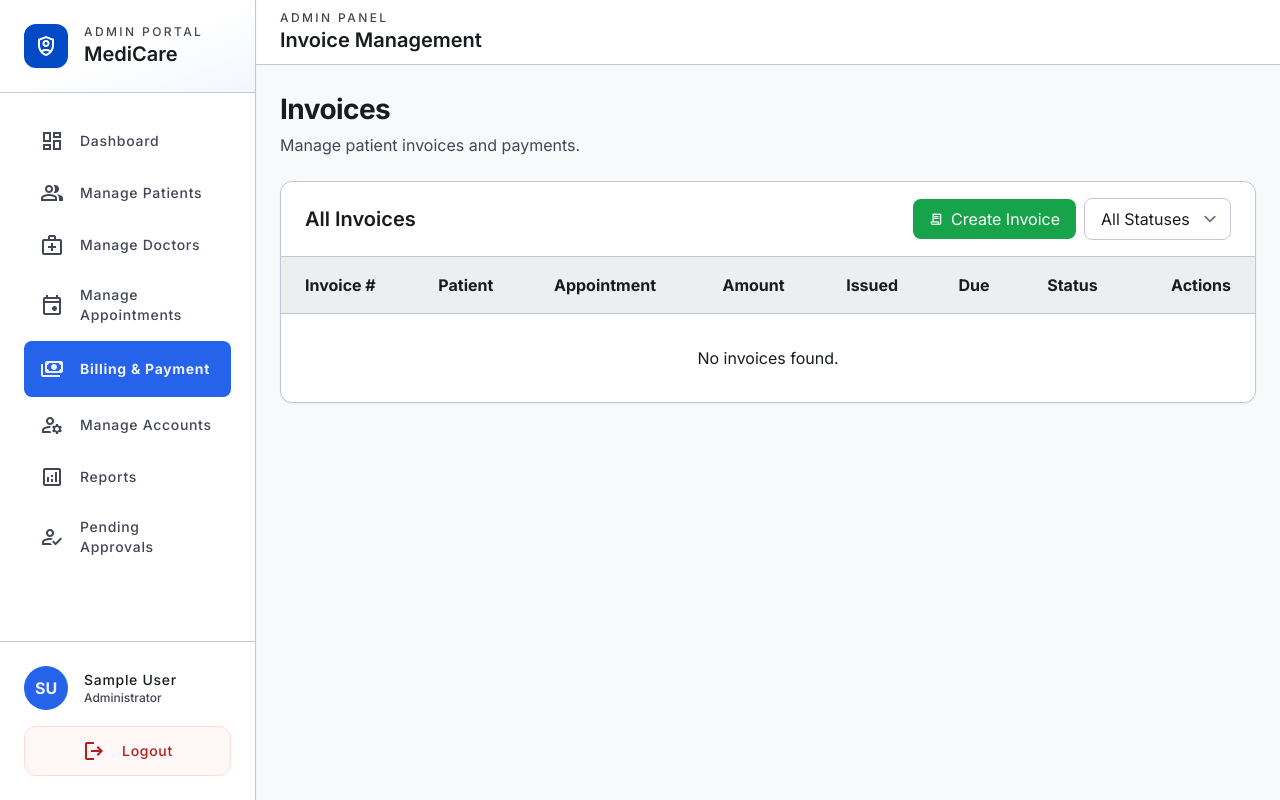
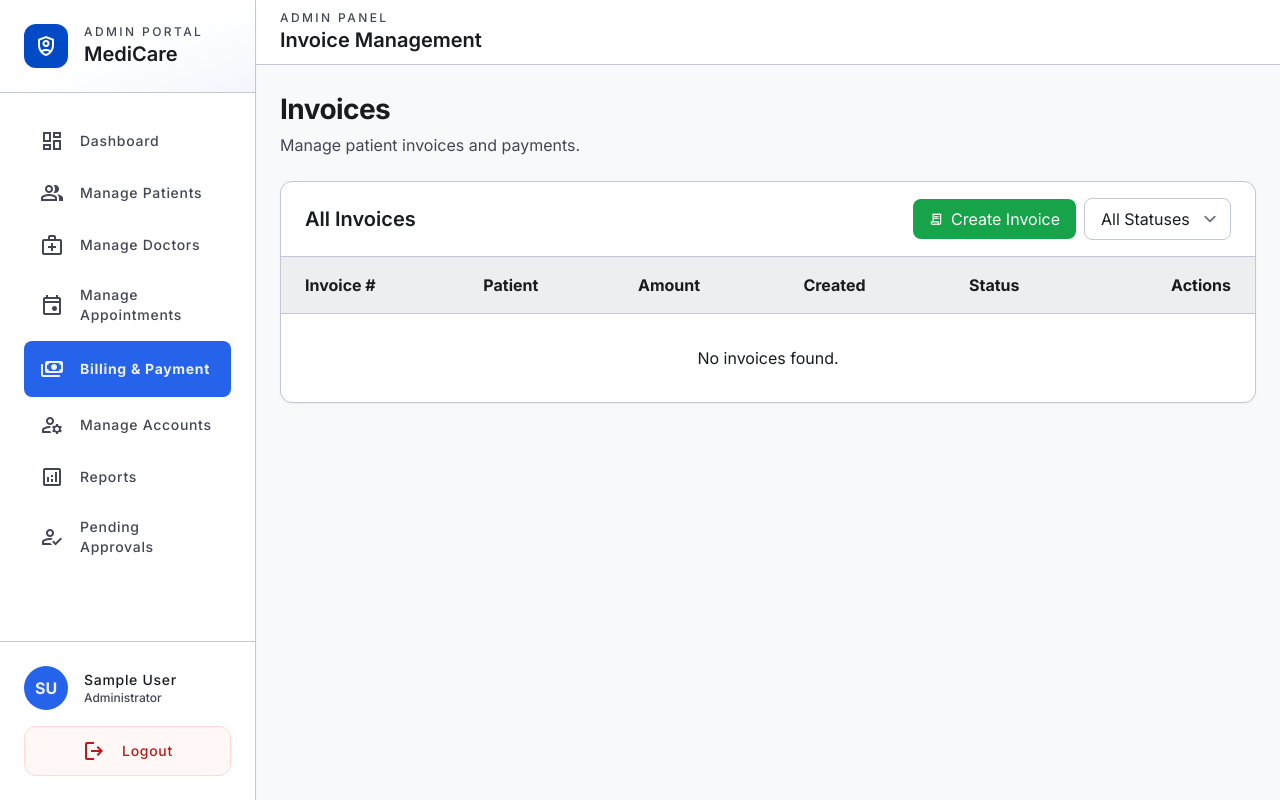
Before and after one commit to KirtanKayastha/hospital-management-system, a Django app: page /admin-panel/billing/ in a window 1280 px wide. Run offline with Django 5.2, Linux system fonts and the light colour scheme; the visitor is signed in with stand-in values (Sample User, id 1); data that the repository does not hold is empty; some libraries are stand-ins or nearby versions.

Commit message:
Merge all team branches

```diff
--- a/admin_nishan/templates/admin_nishan/admin_billing.html
+++ b/admin_nishan/templates/admin_nishan/admin_billing.html
@@ -64,10 +64,8 @@
                 <tr class="bg-surface-container border-b border-outline-variant">
                     <th class="px-lg py-md">Invoice #</th>
                     <th class="px-lg py-md">Patient</th>
-                    <th class="px-lg py-md">Appointment</th>
                     <th class="px-lg py-md">Amount</th>
-                    <th class="px-lg py-md">Issued</th>
-                    <th class="px-lg py-md">Due</th>
+                    <th class="px-lg py-md">Created</th>
                     <th class="px-lg py-md">Status</th>
                     <th class="px-lg py-md text-right">Actions</th>
                 </tr>
@@ -84,17 +82,7 @@
                     </td>
 
                     <td class="px-lg py-md">
-    {{ invoice.patient.user.get_full_name|default:invoice.patient.user.username }}
-</td>
-
-                    <td class="px-lg py-md">
-
-                        {% if invoice.appointment %}
-                            #APT-{{ invoice.appointment.id }}
-                        {% else %}
-                            —
-                        {% endif %}
-
+                        {{ invoice.patient.user.get_full_name|default:invoice.patient.user.username }}
                     </td>
 
                     <td class="px-lg py-md">
@@ -102,21 +90,15 @@
                     </td>
 
                     <td class="px-lg py-md">
-                        {{ invoice.issued_on|date:"M d, Y" }}
-                    </td>
-
-                    <td class="px-lg py-md">
-                        {{ invoice.due_on|date:"M d, Y"|default:"—" }}
+                        {{ invoice.created_at|date:"M d, Y" }}
                     </td>
 
                     <td class="px-lg py-md">
 
                         {% if invoice.status == 'Paid' %}
                             <span class="hm-badge hm-badge-success">Paid</span>
-                        {% elif invoice.status == 'Unpaid' %}
-                            <span class="hm-badge hm-badge-pending">Unpaid</span>
-                        {% elif invoice.status == 'Void' %}
-                            <span class="hm-badge hm-badge-neutral">Void</span>
+                        {% elif invoice.status == 'Due' %}
+                            <span class="hm-badge hm-badge-pending">Due</span>
                         {% else %}
                             <span class="hm-badge hm-badge-neutral">
                                 {{ invoice.status }}
@@ -135,9 +117,9 @@
         </a>
 
         <a href="{% url 'admin_nishan:delete_invoice' invoice.id %}"
-           onclick="return confirm('Delete this invoice?')"
-           class="p-2 bg-red-600 text-white rounded-lg hover:bg-red-700"
-           title="Delete">
+            onclick="return confirm('Delete this invoice?')"
+            class="p-2 bg-red-600 text-white rounded-lg hover:bg-red-700"
+            title="Delete">
             <span class="material-symbols-outlined text-xl">delete</span>
         </a>
 
@@ -155,7 +137,7 @@
                 {% empty %}
 
                 <tr>
-                    <td colspan="8" class="px-lg py-xl text-center">
+                    <td colspan="6" class="px-lg py-xl text-center">
                         No invoices found.
                     </td>
                 </tr>
--- a/admin_nishan/urls.py
+++ b/admin_nishan/urls.py
@@ -57,23 +57,10 @@ path(
     path("accounts/delete/<int:user_id>/", views.delete_account, name="delete_account"),
     path("reports/", views.admin_reports, name="admin_reports"),
     path("billing/", views.admin_billing, name="admin_billing"),
-
-path(
-    "billing/",
-    views.admin_billing,
-    name="admin_billing"
-),
-
-
-path(
-    "billing/create-invoice/",
-    views.create_invoice,
-    name="create_invoice"
-),
-
-path('billing/edit/<int:invoice_id>/', views.edit_invoice, name='edit_invoice'),
-path('billing/print/<int:invoice_id>/', views.print_invoice, name='print_invoice'),
-path('billing/delete/<int:invoice_id>/', views.delete_invoice, name='delete_invoice'),
+    path("billing/create-invoice/", views.create_invoice, name="create_invoice"),
+    path('billing/edit/<int:invoice_id>/', views.edit_invoice, name='edit_invoice'),
+    path('billing/print/<int:invoice_id>/', views.print_invoice, name='print_invoice'),
+    path('billing/delete/<int:invoice_id>/', views.delete_invoice, name='delete_invoice'),
 
 
 ]
```
